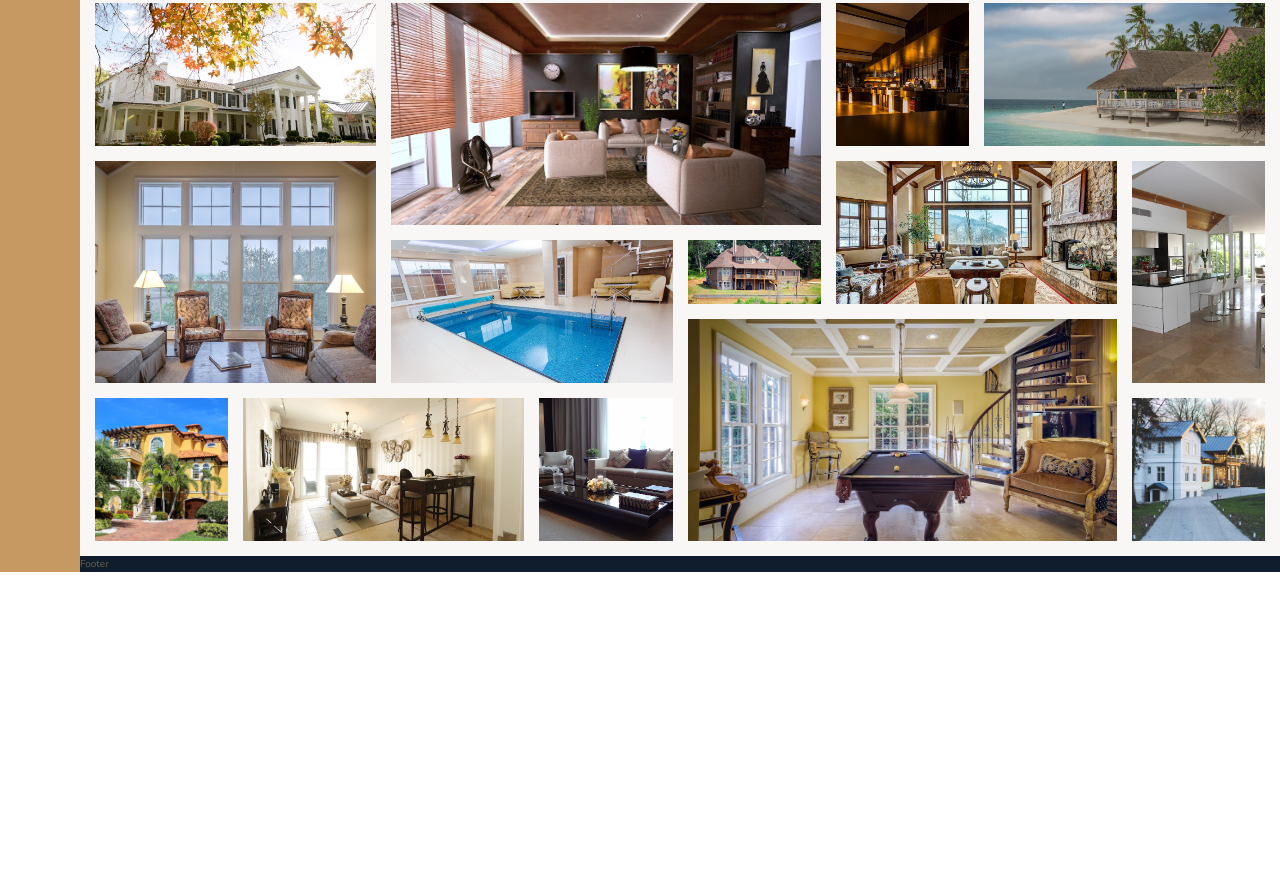
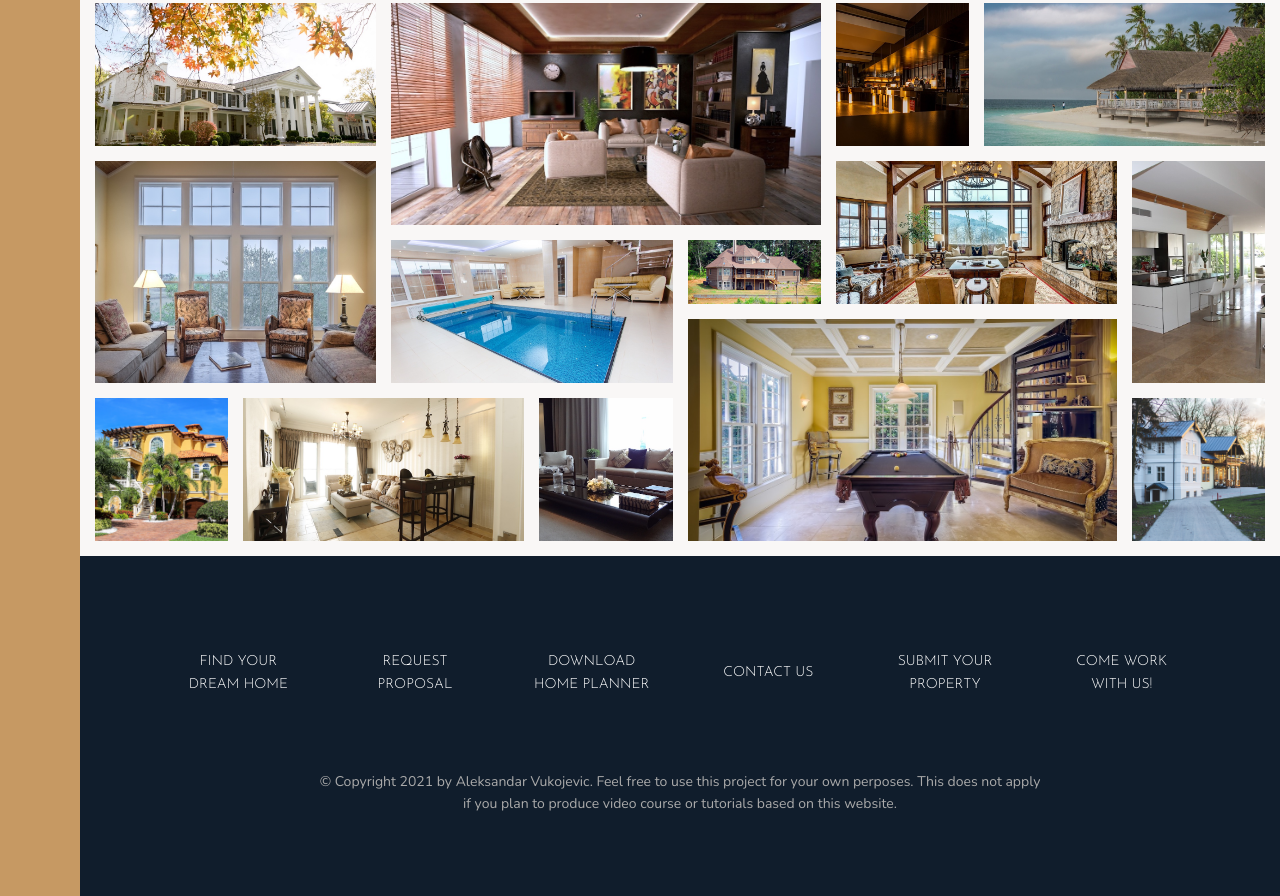
Before and after one commit to vukojevicc/Real_estate_project, a website: page index.html in a window 1280 px wide. Shown: the part 3084-3980 px from the top of the page. Before the commit the page ends 3656 px from the top, so only its background shows below. Drawn offline with nearby package versions, Linux system fonts and the light colour scheme.

Commit message:
footer done

```diff
--- a/index.html
+++ b/index.html
@@ -335,7 +335,17 @@
         </section>
 
         <footer class="footer">
-            Footer
+            <ul class="nav">
+                <li class="nav__item"><a href="#" class="nav__link">Find your dream home</a></li>
+                <li class="nav__item"><a href="#" class="nav__link">Request proposal</a></li>
+                <li class="nav__item"><a href="#" class="nav__link">Download home planner</a></li>
+                <li class="nav__item"><a href="#" class="nav__link">Contact us</a></li>
+                <li class="nav__item"><a href="#" class="nav__link">Submit your property</a></li>
+                <li class="nav__item"><a href="#" class="nav__link">Come work with us!</a></li>
+            </ul>
+            <p class="copyright">
+                &copy; Copyright 2021 by Aleksandar Vukojevic. Feel free to use this project for your own perposes. This does not apply if you plan to produce video course or tutorials based on this website.
+            </p>
         </footer>
     </body>
 </html>
--- a/sass/_footer.scss
+++ b/sass/_footer.scss
@@ -1,4 +1,43 @@
 .footer{
     background-color: $color-secondary;
     grid-column: full-start / full-end;
+    padding: 8rem;
 }
+
+.nav{
+    list-style: none;
+
+    display: grid;
+    grid-template-columns: repeat(auto-fit, minmax(15rem, 1fr));
+    grid-gap: 2rem;
+    align-items: center;
+
+    &__link:link,
+    &__link:visited{
+        font-size: 1.4rem;
+        color: #fff;
+        text-decoration: none;
+        font-family: $font-display;
+        text-transform: uppercase;
+        text-align: center;
+        padding: 1.5rem;
+        display: block;
+        transition: all .2s;
+    }
+
+    &__link:hover,
+    &__link:active{
+        background-color: rgba(#fff, .05);
+        transform: translateY(-3px);
+    }
+}
+
+.copyright{
+    font-size: 1.4rem;
+    color: $color-grey-light-2;
+    margin-top: 6rem;
+    margin-right: auto;
+    margin-left: auto;
+    text-align: center;
+    width: 70%;
+}
```
Also changed, not shown: css/style.css.
